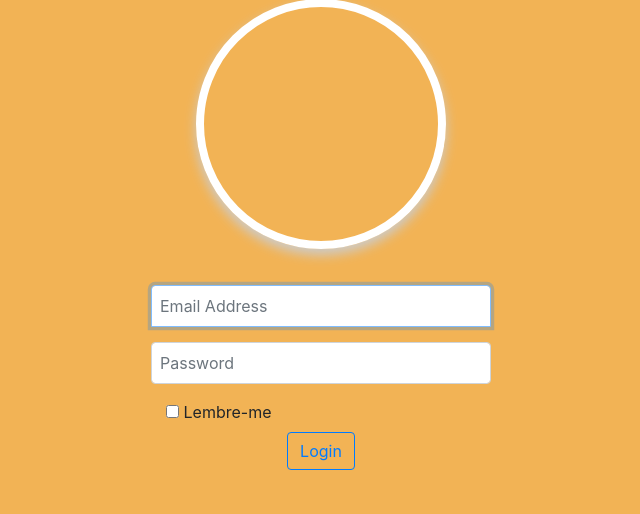
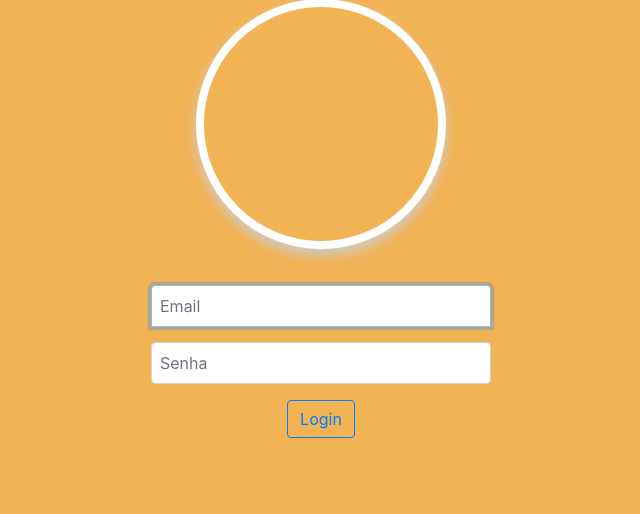
Before and after one commit to bettyap/craftbeers, a PHP site: page / in a window 1280 px wide. Shown: the part 146-660 px from the top of the page, without its empty margins (319-959 px from the left). Run offline with PHP 8.4, Linux system fonts and the light colour scheme.

Commit message:
adicionado estilo novo do layout

```diff
--- a/index.php
+++ b/index.php
@@ -4,6 +4,7 @@ session_start();
 
 <!DOCTYPE html>
 <html lang="pt-br">
+
 <head>
     <meta charset="UTF-8">
     <meta name="viewport" content="width=device-width, initial-scale=1.0">
@@ -11,6 +12,7 @@ session_start();
     <link href="css/bootstrap.min.css" rel="stylesheet" type="text/css" >
     <link rel="stylesheet" type="text/css" href="css/style.css">
 </head>
+
 <body>
   <!--Barra de Navegador (Navbar)-->
   <nav class="navbar navbar-light bg-light">
@@ -18,12 +20,10 @@ session_start();
     <a class="btn btn-outline-success my-2 my-sm-0" href="cadastro.html">Registrar-se</a>
   </nav>
   <!--Final do navbar-->
-
       <!--Avatar-->
       <section class="wrapper-avatar">
         <div class="avatar"></div>
       </section>
-
       <!-- Formulário de Login-->
       <div class="wrapper">
         <?php
@@ -38,14 +38,14 @@ session_start();
         ?>
           <form action="login.php" method="POST" class="form-signin">
             <div class="row form-field">
-      <input type="text" class="form-control" name="usuario" placeholder="Email Address" required="" autofocus="" />
+              <input type="text" class="form-control" name="usuario" placeholder="Email " required="" autofocus="" />
             </div>
             <div class="row form-field">
-      <input type="password" class="form-control" name="senha" placeholder="Password" required=""/>
+              <input type="password" class="form-control" name="senha" placeholder="Senha" required=""/>
             </div>
-        <label class="checkbox">
+                <!-- <label class="checkbox">
                   <input type="checkbox" value="remember-me" id="rememberMe" name="rememberMe"> Lembre-me
-        </label>
+                </label> -->
             <div class="row justify-content-center">
                 <button type="submit" class="btn btn-outline-primary">Login</button>
             </div>
@@ -58,7 +58,6 @@ session_start();
                 unset($_SESSION['nao_autenticado']);
                 ?>
           </form>
-</div>
 <?php
 
 ?>
@@ -67,4 +66,5 @@ session_start();
   <script type="text/javascript" src="js/jquery-3.5.1.min.js"></script>
   <script type="text/javascript" src="js/bootstrap.min.js"></script>
 </body>
+
 </html>
--- a/lista-categorias.php
+++ b/lista-categorias.php
@@ -41,6 +41,7 @@
     <link href="css/bootstrap.min.css" rel="stylesheet" type="text/css" >
     <link rel="stylesheet" type="text/css" href="css/style.css">
 </head>
+
 <body>
   <!--Barra de Navegador (Navbar)  -->
   <nav class="navbar navbar-light bg-light">
@@ -52,11 +53,12 @@
       <a href="logout.php">Sair</a>
   </nav>
   <!--Final do navbar-->
+  <main class="content">
+    <div class="card card-padding">
         <!-- Cadastrar categoria da cerveja -->
         <div class="center-form card card-padding">
           <h2 class="form-title">CATEGORIAS</h2>
             <div class="lista-categorias">
-
                 <?php
                   foreach ($dados as $categoria) {
                 ?>
@@ -75,9 +77,11 @@
         <a href="criar-categoria.html" class="btn btn-outline-primary">Nova Categoria</a>
       </div>
     </div>
+  </main>
 
 <!-- JQuery, Bootstrap -->
   <script type="text/javascript" src="js/jquery-3.5.1.min.js"></script>
   <script type="text/javascript" src="js/bootstrap.min.js"></script>
 </body>
+
 </html>
```
Also changed, not shown: cadastro.html (+7 -8 lines), criar-categoria.html (+9 -2 lines). Lines whose indentation alone changed are shown as unchanged.
